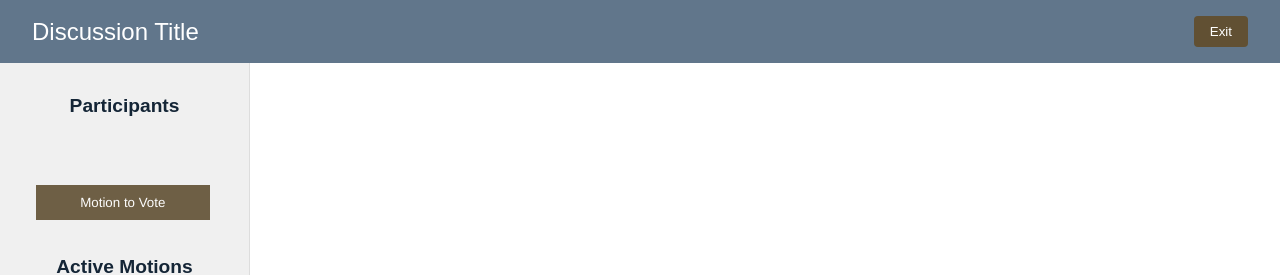
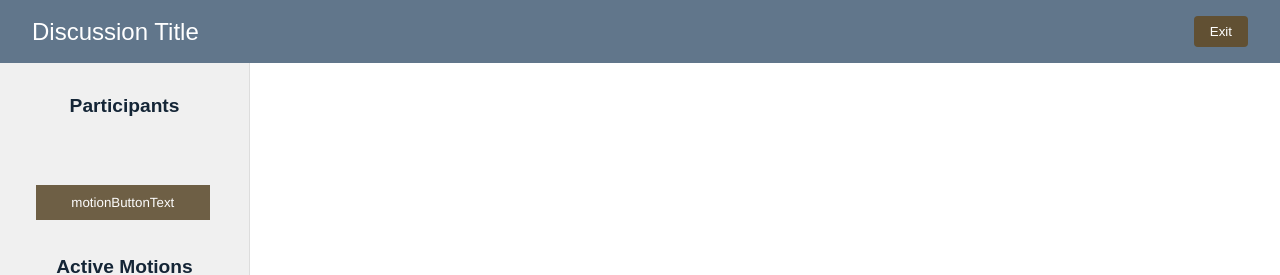
Before and after one commit to JCresent/RONR_Web_App, a React (Create React App) app in the folder ronr_web_app/: page /chat in a window 1280 px wide. Shown: the top 275 px of the page. Built offline with nearby package versions, Linux system fonts and the light colour scheme.

Commit message:
Added chat page code

```diff
--- a/ronr_web_app/src/components/discussion-page/chat-page.jsx
+++ b/ronr_web_app/src/components/discussion-page/chat-page.jsx
@@ -13,6 +13,9 @@ const ChatPage = () => {
   const [inputMessage, setInputMessage] = React.useState('');
   const [members, setMembers] = React.useState(discussion?.members || []);
   const [usernames, setUsernames] = React.useState({});
+
+  const[discussionState, setDiscussionState] = React.useState('Unmotioned'); // Default state when page starts
+  const[motionButtonText, setMotionButtonText] = React.useState('Motion to Vote');
 
   React.useEffect(() => {
     console.log("Discussion object:", discussion);
@@ -98,6 +101,68 @@ const ChatPage = () => {
     }
   };
 
+
+  const handleMotion = async () => {
+    //if (!discussion?._id || !inputMessage.trim()) return;
+
+    setMotionButtonText('Motion Active: Second it?');
+
+    try {
+      const motionData = {
+        discussionId: discussion._id
+      };
+
+      const response = await fetch(`/motioned`, {
+        method: 'POST',
+        headers: {
+          'Content-Type': 'application/json',
+        },
+        body: JSON.stringify(motionData),
+      });
+
+      if (response.ok) {
+        //setMessages(prevMessages => [...prevMessages, [user.id, inputMessage.trim()]]);
+        //setInputMessage('');
+        console.log("Sent motion request successfully!")
+        setDiscussionState('Motioned')
+      } else {
+        console.error('Failed to send message');
+      }
+    } catch (error) {
+      console.error('Error sending message:', error);
+    }
+  };
+
+  // Fetch method for seconding a motion
+  const handleSecond = async () => {
+    //if (!discussion?._id || !inputMessage.trim()) return;
+
+    try {
+      const motionData = {
+        discussionId: discussion._id
+      };
+
+      const response = await fetch("/seconded", {
+        method: 'POST',
+        headers: {
+          'Content-Type': 'application/json',
+        },
+        body: JSON.stringify(motionData),
+      });
+
+      if (response.ok) {
+        //setMessages(prevMessages => [...prevMessages, [user.id, inputMessage.trim()]]);
+        //setInputMessage('');
+        console.log("Sent second request successfully!")
+        setDiscussionState('Seconded')
+      } else {
+        console.error('Failed to send message');
+      }
+    } catch (error) {
+      console.error('Error sending message:', error);
+    }
+  };
+
   const handleKeyPress = (e) => {
     if (e.key === 'Enter') {
       handleSubmit();
@@ -122,7 +187,7 @@ const ChatPage = () => {
             ))}
           </div>
 
-          <button className="motion-button">Motion to Vote</button>
+          <button className="motion-button" onClick={handleMotion}>motionButtonText</button>
 
           <h2>Active Motions</h2>
           <div className="motions-list">
```
